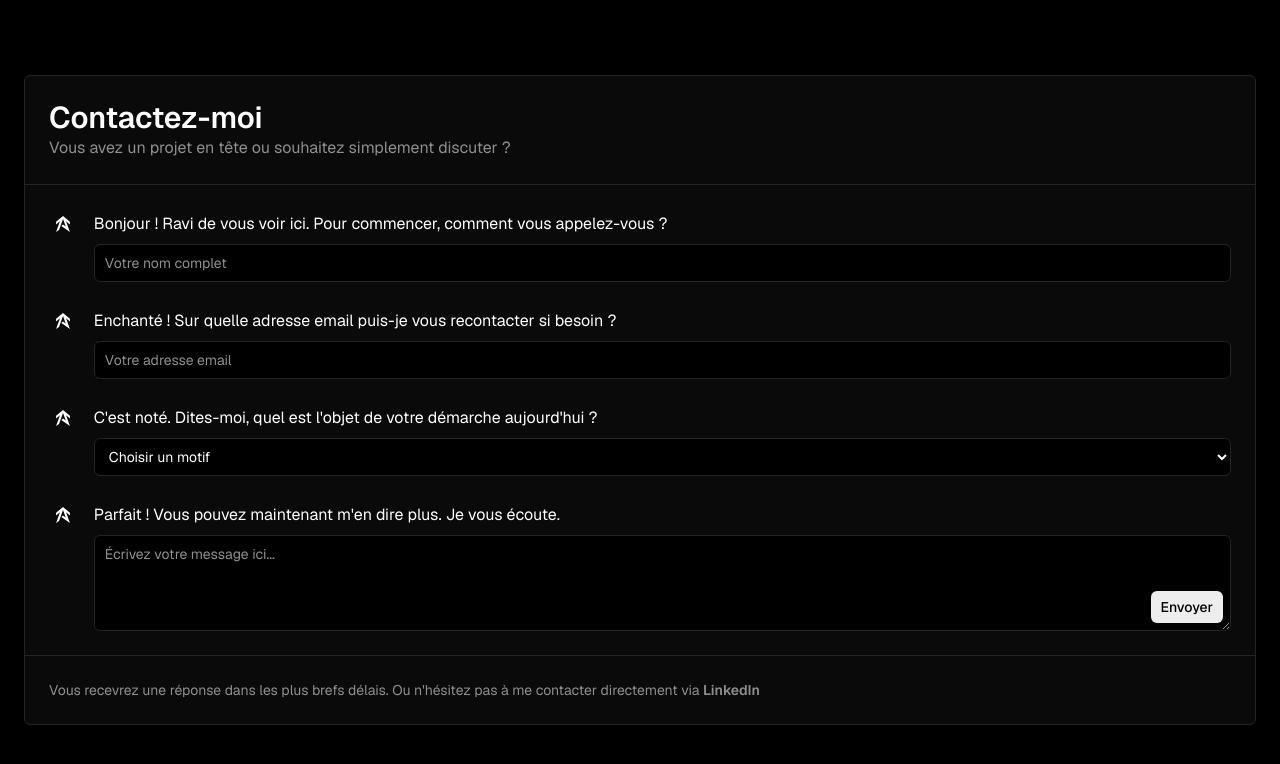
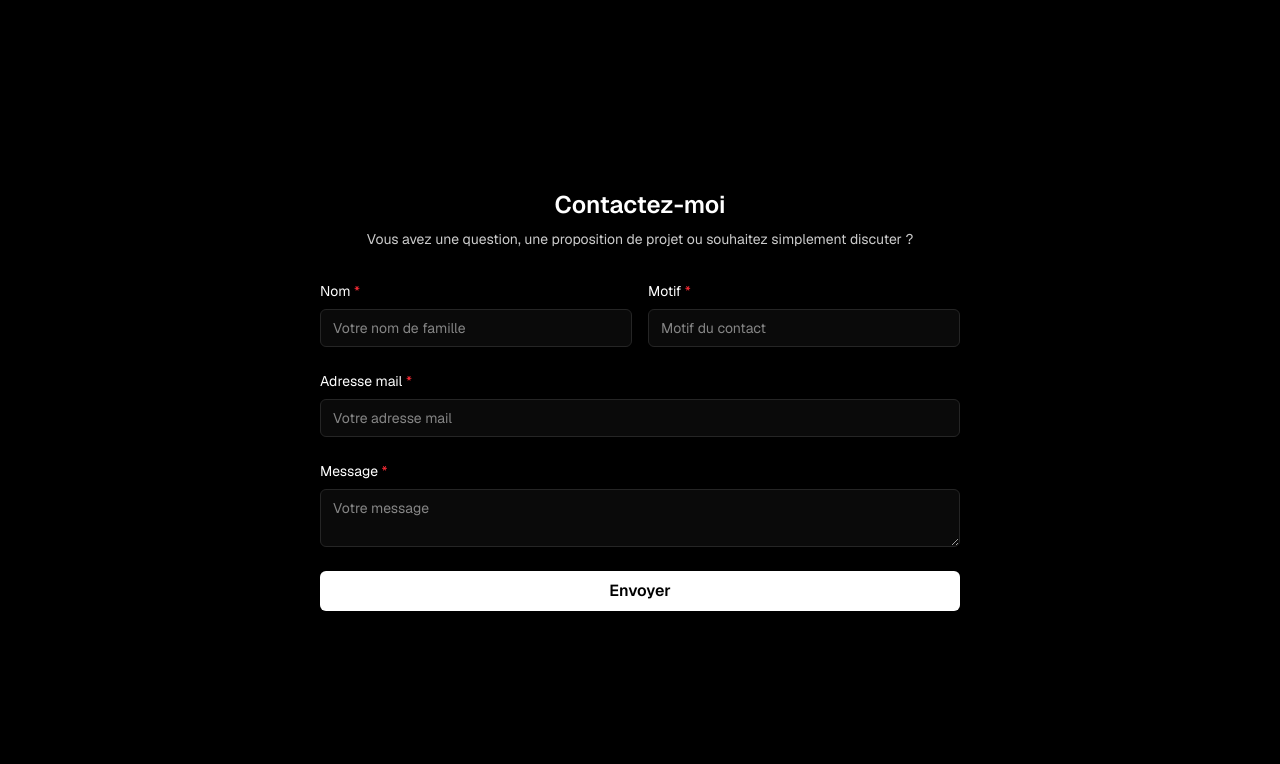
Before and after one commit to FlytziTv/sz-slam, a Next.js app: page /contact in a window 1280 px wide. Shown: the top 764 px of the page. Built offline with nearby package versions, Linux system fonts and the light colour scheme.

Commit message:
page contact

```diff
--- a/app/contact/page.tsx
+++ b/app/contact/page.tsx
@@ -1,8 +1,6 @@
   "use client";
 
   import { useState } from "react";
-import { questions_data, choises_data } from "@/data/contact";
-import { SZMessage } from "@/components/sz/SZMessage";
 
   export default function Contact() {
     // Gestion de l'état du formulaire
@@ -23,6 +21,13 @@ export default function Contact() {
         company: formData.get("company"), // Le pot de miel (honeypot) = champ caché pour détecter les bots
       };
 
+      // Vérification honeypot côté client (optionnel, la vraie vérif est côté serveur)
+      if (data.company) {
+        setLoading(false);
+        setStatus("success"); // On fait croire au bot que ça a marché
+        return;
+      }
+
       try {
         const response = await fetch("/api/contact", {
           method: "POST",
@@ -37,6 +42,7 @@ export default function Contact() {
           setStatus("error");
         }
       } catch (error) {
+        console.error("Erreur lors de l'envoi du formulaire :", error); // ✅ log pour debug
         setStatus("error");
       } finally {
         setLoading(false);
@@ -46,112 +52,85 @@ export default function Contact() {
     return (
       <>
         <main className="flex-1 flex flex-col gap-8 w-full max-w-340 mx-auto items-center justify-center my-6 px-6">
-        <div className="w-full bg-card border border-border rounded-md flex flex-col">
-          <div className="w-full flex flex-col p-6 border-b border-border">
-            <h2 className="text-3xl font-semibold">Contactez-moi</h2>
-            <p className="text-muted-foreground">
-              Vous avez un projet en tête ou souhaitez simplement discuter ?
+          <div className="w-full flex flex-col items-center gap-8 max-w-160 ">
+            <div className=" flex flex-col items-center jusity-center gap-2">
+              <h2 className="text-2xl font-semibold">Contactez-moi</h2>
+              <p className="text-sm text-[#cccccc] text-center">
+                Vous avez une question, une proposition de projet ou souhaitez simplement discuter ?
               </p>
             </div>
-          <form
-            onSubmit={handleSubmit}
-            className="flex flex-col p-6 gap-6 w-full"
-          >
-            {/* Champ Honeypot caché (Anti-bot) */}
+            <form onSubmit={handleSubmit} className="flex flex-col gap-6 w-full">
+              {/* ✅ Honeypot — caché visuellement, invisible pour les humains */}
+              <div aria-hidden="true" style={{ display: "none" }}>
+                <label htmlFor="company">Ne pas remplir</label>
                 <input
                   type="text"
                   name="company"
-              className="hidden"
+                  id="company"
                   tabIndex={-1}
                   autoComplete="off"
                 />
+              </div>
 
-            <SZMessage message={questions_data[0].question}>
-              <input
-                name="name"
-                type="text"
-                className="w-full p-2 border border-input rounded-md bg-background text-foreground text-sm py-2 px-2.5 placeholder:text-muted-foreground focus-visible:border-ring focus-visible:ring-ring/50 focus-visible:ring-3 focus-visible:outline-none"
-                placeholder="Votre nom complet"
-                required
-              />
-            </SZMessage>
+              <div className="grid grid-cols-2 gap-4 w-full">
+                <GroupInput name="name" label="Nom" placeholder="Votre nom de famille" type="text" />
+                <GroupInput name="motif" label="Motif" placeholder="Motif du contact" type="text" />
+              </div>
+              <GroupInput name="email" label="Adresse mail" placeholder="Votre adresse mail" type="email" />
+              <GroupText name="message" label="Message" placeholder="Votre message" />
 
-            <SZMessage message={questions_data[1].question}>
-              <input
-                name="email"
-                type="email"
-                className="w-full p-2 border border-input rounded-md bg-background text-foreground text-sm py-2 px-2.5 placeholder:text-muted-foreground focus-visible:border-ring focus-visible:ring-ring/50 focus-visible:ring-3 focus-visible:outline-none"
-                placeholder="Votre adresse email"
-                required
-              />
-            </SZMessage>
-
-            <SZMessage message={questions_data[2].question}>
-              <select
-                name="motif"
-                defaultValue="none"
-                className="w-full p-2 border border-input rounded-md bg-background text-foreground text-sm py-2 px-2.5 placeholder:text-muted-foreground focus-visible:border-ring focus-visible:ring-ring/50 focus-visible:ring-3 focus-visible:outline-none "
-                required
-              >
-                <option value="none" disabled>
-                  Choisir un motif
-                </option>
-                {choises_data.map((choice, index) => (
-                  <option key={index} value={choice.choice}>
-                    {choice.choice}
-                  </option>
-                ))}
-              </select>
-            </SZMessage>
-
-            <SZMessage message={questions_data[3].question}>
-              <textarea
-                name="message"
-                className=" w-full p-2 border border-input rounded-md min-h-24 max-h-63 bg-background text-foreground text-sm py-2 px-2.5 placeholder:text-muted-foreground focus-visible:border-ring focus-visible:ring-ring/50 focus-visible:ring-3 focus-visible:outline-none"
-                placeholder="Écrivez votre message ici..."
-                required
-              />
-              <button
-                type="submit"
-                disabled={loading}
-                className="absolute text-sm font-medium bottom-0 right-0 mb-2 mr-2 px-2.5 py-1.5 bg-primary text-background rounded-md hover:bg-primary/90 transition"
-              >
+              <div className="flex flex-col items-start justify-start gap-1 w-full">
+                <button type="submit" disabled={loading} className="bg-white px-4 py-2 rounded-md text-black font-semibold hover:bg-white/80 transition-colors duration-300 w-full">
                   {loading ? "Envoi..." : "Envoyer"}
                 </button>
-            </SZMessage>
-
                 {status === "success" && (
-              <div className="animate-in fade-in slide-in-from-top-2 duration-300">
-                <SZMessage
-                  className="text-green-500"
-                  message="C'est tout bon ! Ton message a été envoyé avec succès. Je te réponds dès que possible."
-                />
-              </div>
+                  <p className="text-green-500 text-sm">C&apos;est tout bon ! Ton message a été envoyé avec succès. Je te réponds dès que possible.</p>
                 )}
 
                 {status === "error" && (
-              <div className="animate-in fade-in slide-in-from-top-2 duration-300">
-                <SZMessage
-                  className="text-destructive"
-                  message="Oups, il y a eu un petit problème technique. Peux-tu réessayer ou passer par LinkedIn ?"
-                />
+                  <p className="text-red-500 text-sm">Oups, il y a eu un petit problème technique. Peux-tu réessayer ou passer par LinkedIn ?</p>
+                )}
               </div>
-            )}
+
             </form>
-          <div className="w-full flex flex-col p-6 border-t border-border">
-            <p className="text-sm text-muted-foreground">
-              Vous recevrez une réponse dans les plus brefs délais. Ou
-              n&apos;hésitez pas à me contacter directement via{" "}
-              <a
-                className="font-semibold hover:underline"
-                href="https://www.linkedin.com/in/alexis-dejesus/"
-              >
-                LinkedIn
-              </a>
-            </p>
-          </div>
           </div>
         </main>
       </>
     );
   }
+
+
+  export function GroupInput({ name, label, placeholder, type }: { name: string; label: string; placeholder: string; type: string }) {
+    return (
+      <div className="flex flex-col gap-2 items-start w-full ">
+        <label htmlFor={name} className="text-sm text-[#ffffff]">
+          {label} <span className="text-red-500">*</span>
+        </label>
+        <input
+          type= {type}
+          name={name}
+          id={name}
+          placeholder={placeholder}
+          required
+          className="w-full rounded-md bg-[#0A0A0A] border border-[#252525] px-3 py-2 text-sm text-[#FFFFFF] focus:outline-none focus:ring-2 focus:ring-[#333333] transition-colors duration-300"
+        />
+      </div>
+    )
+  }
+
+  export function GroupText({ name, label, placeholder, }: { name: string; label: string; placeholder: string; }) {
+    return (
+      <div className="flex flex-col gap-2 items-start w-full ">
+        <label htmlFor={name} className="text-sm text-[#ffffff]">
+          {label} <span className="text-red-500">*</span>
+        </label>
+        <textarea
+          name={name}
+          id={name}
+          placeholder={placeholder}
+          required
+          className="w-full rounded-md bg-[#0A0A0A] border border-[#252525] px-3 py-2 text-sm text-[#FFFFFF] focus:outline-none focus:ring-2 focus:ring-[#333333] transition-colors duration-300 min-h-14.5 max-h-43"
+        />
+      </div>
+    )
+  }
```
Lines whose indentation alone changed are shown as unchanged.
